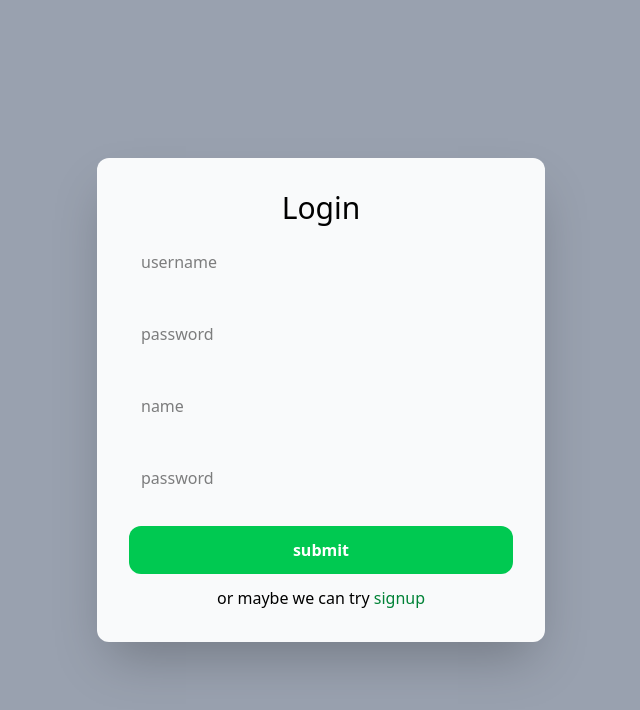
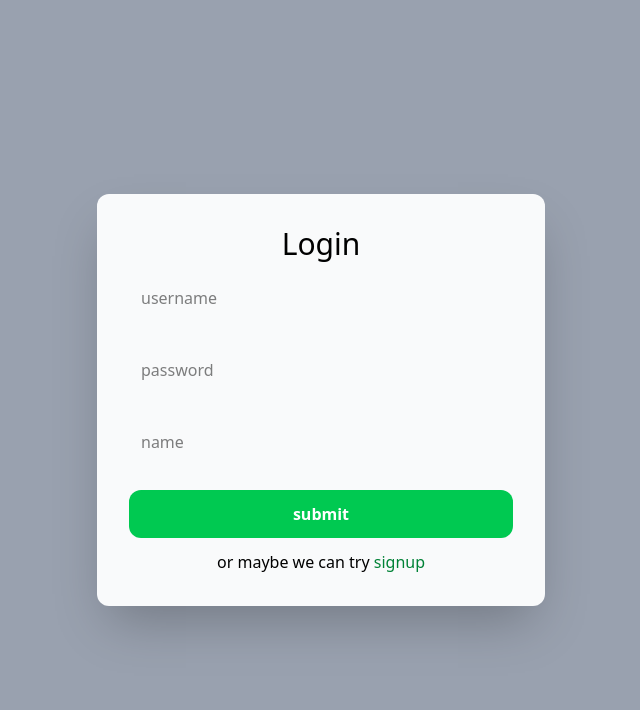
Before and after one commit to amanlad97/lets-draw-together, a Next.js app in the folder apps/web/: page /signup in a window 1280 px wide. Shown: the top 710 px of the page, without its empty margins (319-959 px from the left). Built offline with nearby package versions, Linux system fonts and the light colour scheme.

Commit message:
minor form changes

```diff
--- a/apps/web/app/(auth)/signup/page.tsx
+++ b/apps/web/app/(auth)/signup/page.tsx
@@ -8,7 +8,6 @@ export default function signin() {
       <CredentialText type={"text"} placeholder={"username"} />
       <CredentialText type={"password"} placeholder={"password"} />
       <CredentialText type={"text"} placeholder={"name"} />
-      <CredentialText type={"password"} placeholder={"password"} />
 
       <CredentialButton
         className="w-full m-3 p-3 bg-green-500 rounded-xl text-white font-bold focus:rounded-xl"
```
